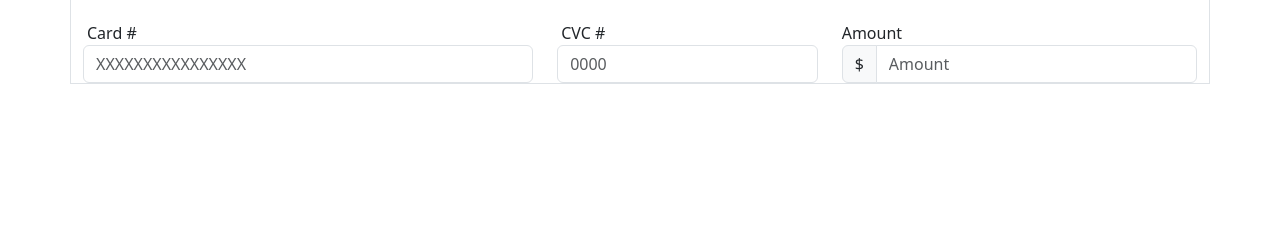
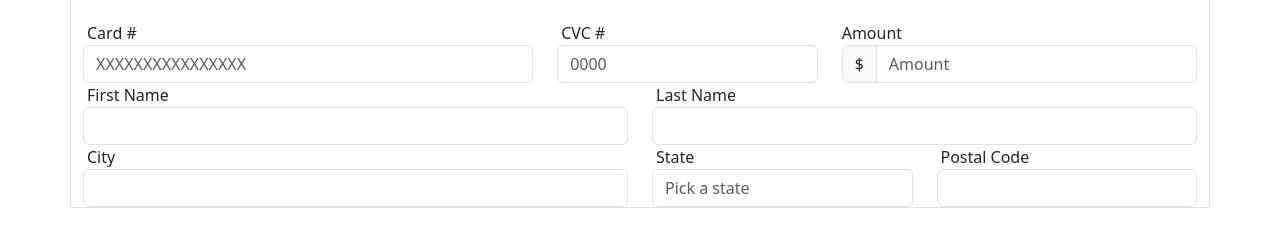
Before and after one commit to 4GeeksAcademy/Eduardo-Form-HTML112, a plain HTML site: page index.html in a window 1280 px wide. Shown: the part 133-380 px from the top of the page. Drawn offline with nearby package versions, Linux system fonts and the light colour scheme.

Commit message:
mitad de proyecto

```diff
--- a/index.html
+++ b/index.html
@@ -35,10 +35,49 @@
                     <span class="input-group-text" id="Amount">$</span>
                     <input id="Amount" type="number" class="form-control" placeholder="Amount">
                 </div>
+            </div>
+        </div>
 
+        <div class="row">
+            <div class="col-md-6 col-sm-12">
+                <div>
+                    <label class="mx-1" for="firstName">First Name</label>
+                    <input type="text" class="form-control" id="firstName">
+                </div>
             </div>
+            <div class="col-md-6 col-sm-12">
+                <div>
+                    <label class="mx-1" for="lastName">Last Name</label>
+                    <input type="text" class="form-control" id="lastName">
+                </div>
+            </div>
+        </div>
 
+        <div class="row">
+            <div class="col-md-6 col-sm-12">
+                <div>
+                    <label class="mx-1" for="inputCity">City</label>
+                    <input type="text" class="form-control" id="inputCity">
+                </div>
+            </div>
+            <div class="col-md-3 col-sm-12">
+                <div>
+                    <label class="mx-1" for="inputState">State</label>
+                    <input type="number" class="form-control" id="inputState" placeholder="Pick a state">
+                </div>
+            </div>
+            <div class="col-md-3 col-sm-12">
+                <div>
+                    <label class="mx-1" for="inputPostalCode">Postal Code</label>
+                    <input type="text" class="form-control" id="inputPostalCode">
+                </div>
+            </div>
         </div>
+
+
+
+
+
 
     </form>
 
```
